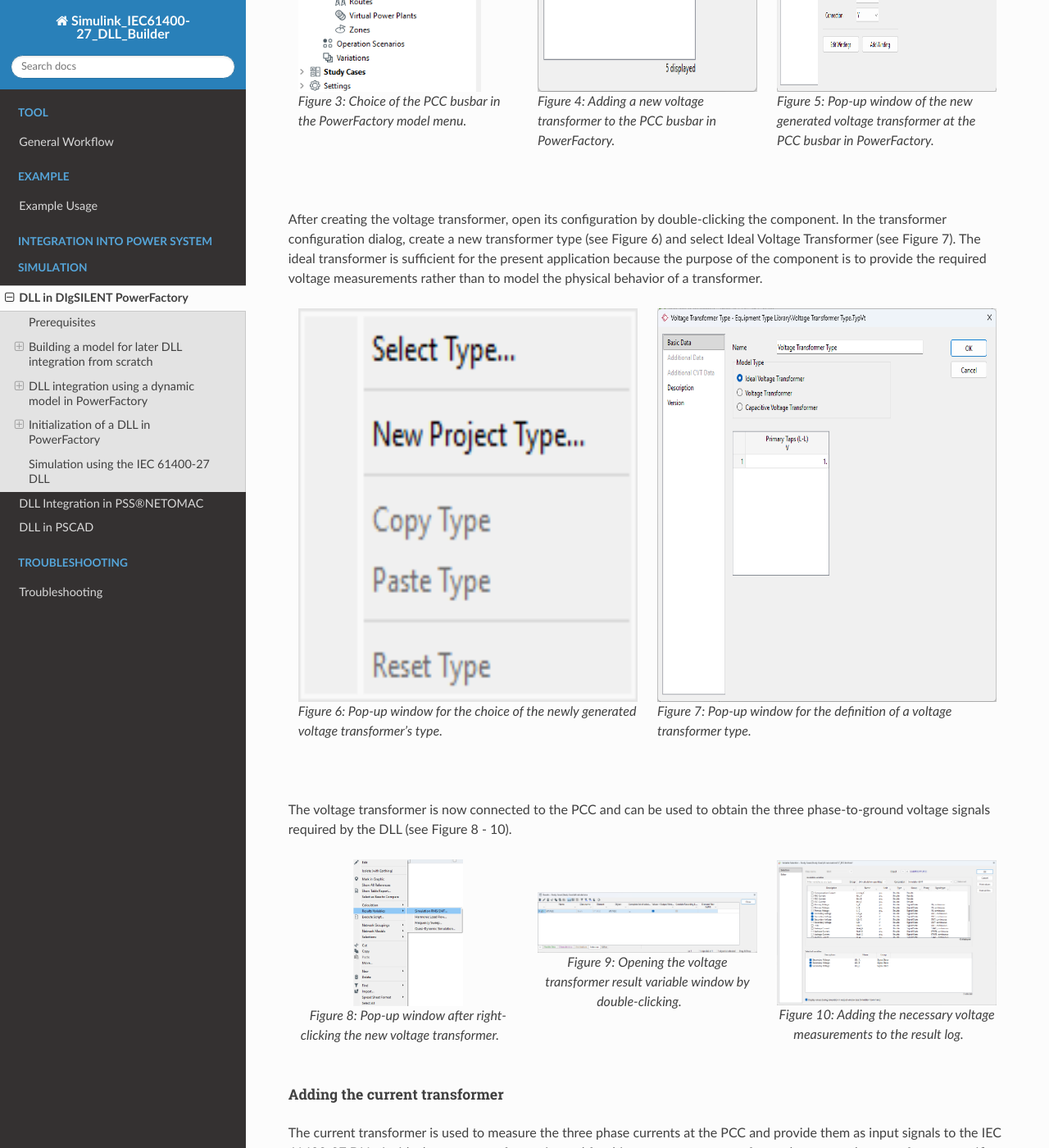
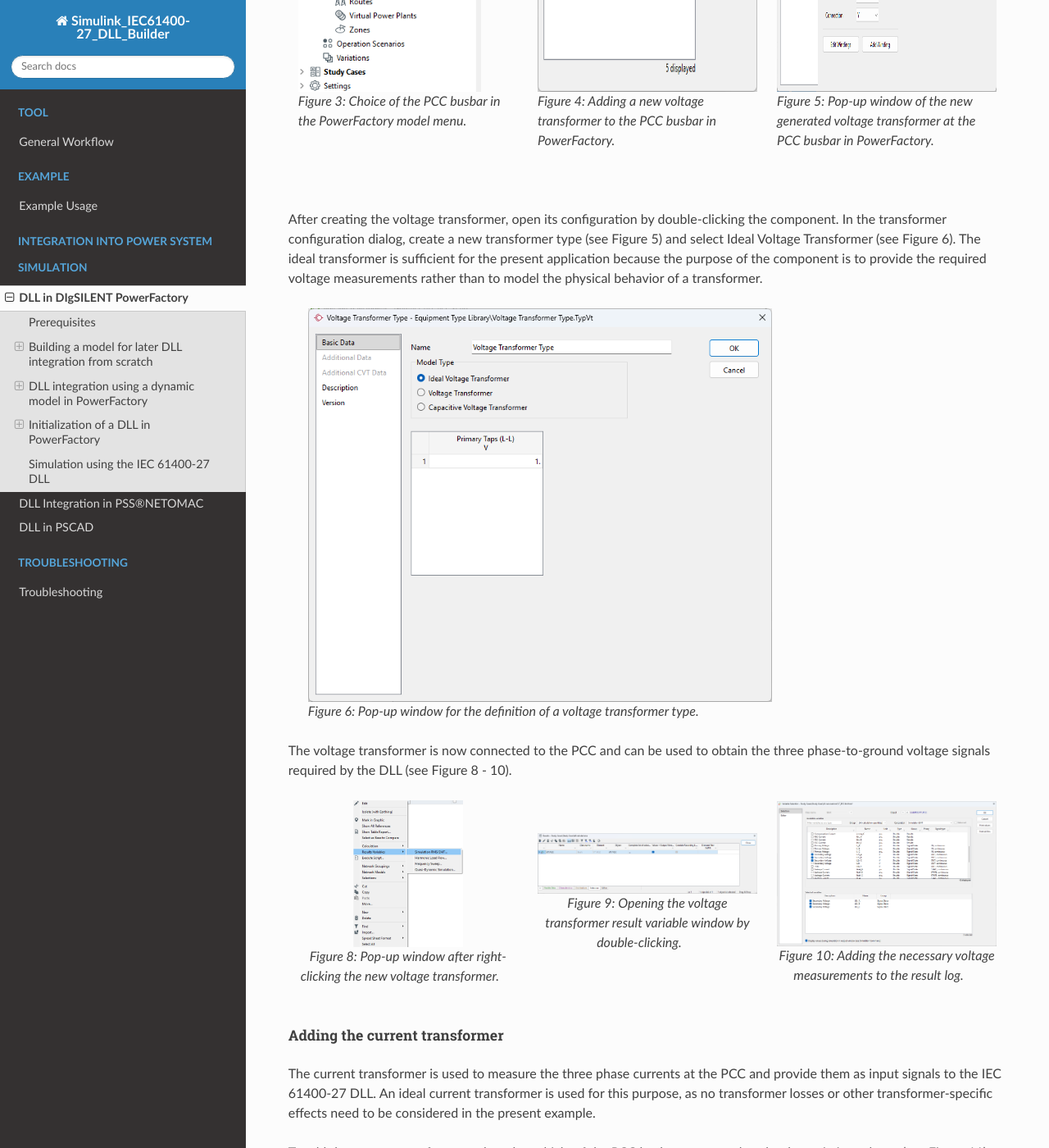
Before and after one commit to Institute-of-Electrical-Energy-Systems/SIMULINK_DLL_Builder, a Sphinx documentation site: the page built from docs/DLL_in_PF.rst, in a window 1280 px wide and 1400 px high, scrolled down 2533 px. Shown: the whole window at 82% size. Built offline with Sphinx 7.4.7 and the Read the Docs theme 3.1.0, drawn with Linux system fonts in a browser that asks for light colours; formulas are drawn with MathJax 3.

Commit message:
documentation(DLL_in_PF)

```diff
--- a/docs/DLL_in_PF.rst
+++ b/docs/DLL_in_PF.rst
@@ -96,26 +96,14 @@
             Figure 5: Pop-up window of the new generated voltage transformer at the PCC busbar in PowerFactory.
 
 After creating the voltage transformer, open its configuration by double-clicking the component.
-In the transformer configuration dialog, create a new transformer type (see Figure 6) and select Ideal Voltage Transformer (see Figure 7).
+In the transformer configuration dialog, create a new transformer type (see Figure 5) and select Ideal Voltage Transformer (see Figure 6).
 The ideal transformer is sufficient for the present application because the purpose of the component is to provide the required voltage measurements rather than to model the physical behavior of a transformer.
 
-.. grid:: 2
+   .. figure:: ./images/PowerFactory/VT_PowerFactory4.png
+      :alt: Pop-up window for the definition of a voltage transformer type.
+      :height: 30em
 
-   .. grid-item::
-
-      .. figure:: ./images/PowerFactory/VT_PowerFactory3.png
-         :alt: Pop-up window for the choice of the newly generated voltage transformer's type.
-         :height: 30em
-
-         Figure 6: Pop-up window for the choice of the newly generated voltage transformer's type.
-
-   .. grid-item::
-
-      .. figure:: ./images/PowerFactory/VT_PowerFactory4.png
-         :alt: Pop-up window for the definition of a voltage transformer type.
-         :height: 30em
-
-         Figure 7: Pop-up window for the definition of a voltage transformer type.
+      Figure 6: Pop-up window for the definition of a voltage transformer type.
 
 The voltage transformer is now connected to the PCC and can be used to obtain the three phase-to-ground voltage signals required by the DLL (see Figure 8 - 10).
 
```
Also changed, not shown: docs/images/PowerFactory/VT_PowerFactory2.png, docs/images/PowerFactory/VT_PowerFactory3.png (deleted).
